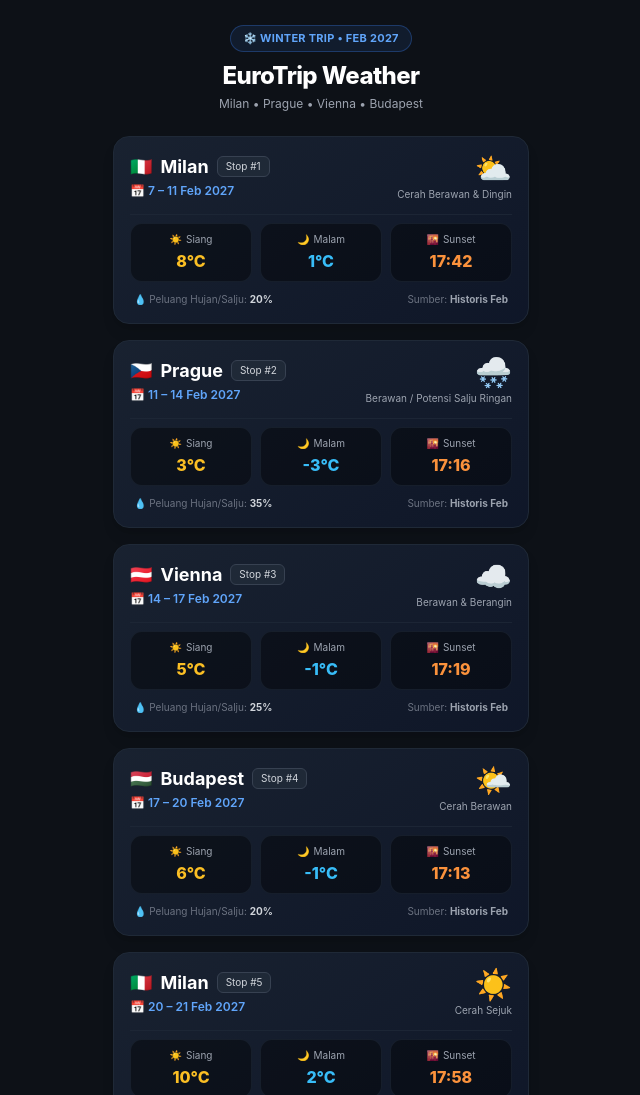
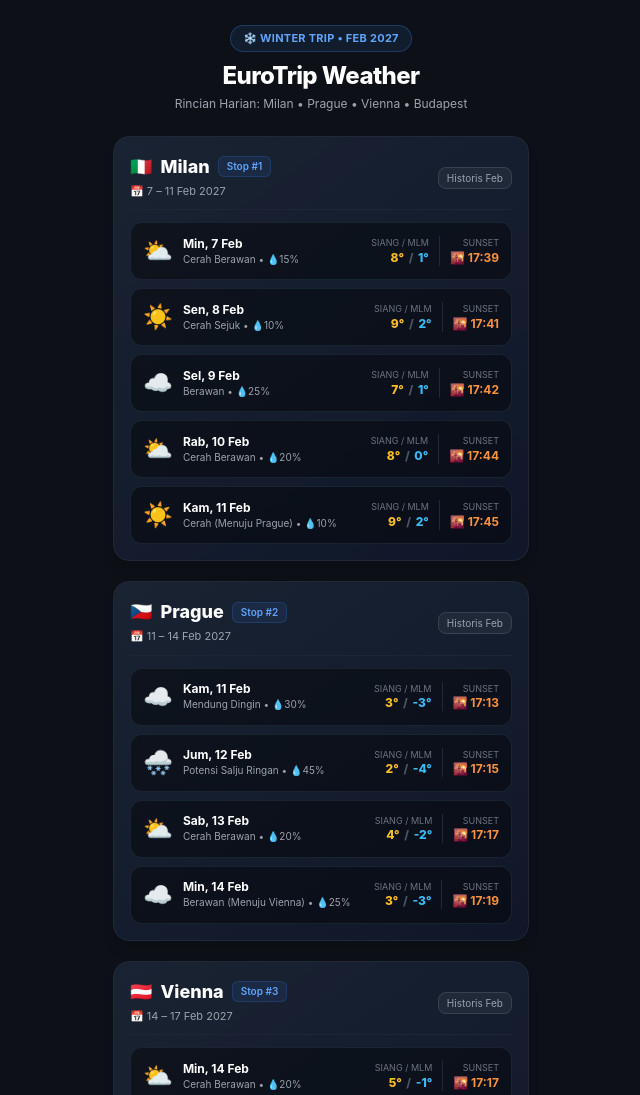
Before and after one commit to henrysonbab09-code/2027-EU-Trip-Weather, a plain HTML site: page index.html in a window 1280 px wide. Shown: the top 1095 px of the page, without its empty margins (319-959 px from the left). Drawn offline with nearby package versions, Linux system fonts and the light colour scheme.

Commit message:
Update index.html

```diff
--- a/index.html
+++ b/index.html
@@ -15,7 +15,7 @@
       font-family: -apple-system, BlinkMacSystemFont, "Segoe UI", Roboto, Helvetica, Arial, sans-serif;
     }
     .card-gradient {
-      background: linear-gradient(145deg, rgba(30, 41, 59, 0.7) 0%, rgba(15, 23, 42, 0.9) 100%);
+      background: linear-gradient(145deg, rgba(30, 41, 59, 0.75) 0%, rgba(15, 23, 42, 0.95) 100%);
     }
   </style>
 </head>
@@ -24,7 +24,7 @@
   <!-- Toast Notification -->
   <div id="toast-notif" class="fixed top-5 left-1/2 -translate-x-1/2 bg-emerald-600 text-white text-xs font-semibold px-4 py-2.5 rounded-xl shadow-2xl transition-all duration-300 opacity-0 pointer-events-none flex items-center gap-2 z-50 border border-emerald-400/30 w-max max-w-[90%]">
     <span id="toast-icon">✅</span>
-    <span id="toast-msg">Data cuaca berhasil di-sync!</span>
+    <span id="toast-msg">Data cuaca harian berhasil di-sync!</span>
   </div>
 
   <!-- Header -->
@@ -33,11 +33,11 @@
       ❄️ WINTER TRIP • FEB 2027
     </div>
     <h1 class="text-2xl font-extrabold text-white tracking-tight">EuroTrip Weather</h1>
-    <p class="text-xs text-gray-400 mt-1">Milan • Prague • Vienna • Budapest</p>
+    <p class="text-xs text-gray-400 mt-1">Rincian Harian: Milan • Prague • Vienna • Budapest</p>
   </div>
 
   <!-- Weather Cards Container -->
-  <div id="weather-container" class="space-y-4"></div>
+  <div id="weather-container" class="space-y-5"></div>
 
   <!-- Sync Section -->
   <div class="mt-6 bg-gray-900/90 p-4 rounded-2xl border border-gray-800 shadow-xl">
@@ -46,12 +46,11 @@
       <span id="sync-text">Sync Live & Climatology Data</span>
     </button>
     <div id="sync-status" class="text-[11px] text-gray-400 text-center mt-2.5">
-      Baseline: Rata-rata Historis Februari (Open-Meteo API Ready)
+      Baseline: Rincian Harian Februari (Open-Meteo API Ready)
     </div>
   </div>
 
   <script>
-    // Register minimal Service Worker inline agar Chrome selalu mengizinkan Install App (PWA)
     if ('serviceWorker' in navigator) {
       const swCode = `
         self.addEventListener('install', (e) => self.skipWaiting());
@@ -61,96 +60,100 @@
       navigator.serviceWorker.register(URL.createObjectURL(blob)).catch(() => {});
     }
 
+    // Helper untuk memetakan WMO Weather Code dari Open-Meteo ke Icon & Deskripsi
+    function getWeatherInfo(code) {
+      if (code === 0) return { icon: '☀️', desc: 'Cerah' };
+      if (code === 1 || code === 2) return { icon: '⛅', desc: 'Cerah Berawan' };
+      if (code === 3) return { icon: '☁️', desc: 'Mendung' };
+      if (code === 45 || code === 48) return { icon: '🌫️', desc: 'Berkabut' };
+      if (code >= 51 && code <= 67) return { icon: '🌧️', desc: 'Hujan Ringan' };
+      if (code >= 71 && code <= 77) return { icon: '🌨️', desc: 'Salju' };
+      if (code >= 80 && code <= 82) return { icon: '🌦️', desc: 'Hujan Lokal' };
+      if (code >= 85 && code <= 86) return { icon: '❄️', desc: 'Hujan Salju' };
+      if (code >= 95) return { icon: '⛈️', desc: 'Badai Petir' };
+      return { icon: '⛅', desc: 'Berawan' };
+    }
+
+    // Data Itinerary Lengkap dengan Rincian Per Tanggal
     let itinerary = [
       {
         id: 'milan-1',
         city: 'Milan',
         country: 'Italia',
         flag: '🇮🇹',
-        dates: '7 – 11 Feb 2027',
-        startDate: '2027-02-07',
-        endDate: '2027-02-11',
+        dateRange: '7 – 11 Feb 2027',
         lat: 45.4642,
         lon: 9.1900,
-        dayTemp: 8,
-        nightTemp: 1,
-        sunset: '17:42',
-        condition: 'Cerah Berawan & Dingin',
-        icon: '⛅',
-        precipProb: '20%',
-        source: 'Historis Feb'
+        source: 'Historis Feb',
+        days: [
+          { date: '2027-02-07', label: 'Min, 7 Feb', dayTemp: 8, nightTemp: 1, sunset: '17:39', icon: '⛅', desc: 'Cerah Berawan', precip: '15%' },
+          { date: '2027-02-08', label: 'Sen, 8 Feb', dayTemp: 9, nightTemp: 2, sunset: '17:41', icon: '☀️', desc: 'Cerah Sejuk', precip: '10%' },
+          { date: '2027-02-09', label: 'Sel, 9 Feb', dayTemp: 7, nightTemp: 1, sunset: '17:42', icon: '☁️', desc: 'Berawan', precip: '25%' },
+          { date: '2027-02-10', label: 'Rab, 10 Feb', dayTemp: 8, nightTemp: 0, sunset: '17:44', icon: '⛅', desc: 'Cerah Berawan', precip: '20%' },
+          { date: '2027-02-11', label: 'Kam, 11 Feb', dayTemp: 9, nightTemp: 2, sunset: '17:45', icon: '☀️', desc: 'Cerah (Menuju Prague)', precip: '10%' }
+        ]
       },
       {
         id: 'prague',
         city: 'Prague',
         country: 'Ceko',
         flag: '🇨🇿',
-        dates: '11 – 14 Feb 2027',
-        startDate: '2027-02-11',
-        endDate: '2027-02-14',
+        dateRange: '11 – 14 Feb 2027',
         lat: 50.0755,
         lon: 14.4378,
-        dayTemp: 3,
-        nightTemp: -3,
-        sunset: '17:16',
-        condition: 'Berawan / Potensi Salju Ringan',
-        icon: '🌨️',
-        precipProb: '35%',
-        source: 'Historis Feb'
+        source: 'Historis Feb',
+        days: [
+          { date: '2027-02-11', label: 'Kam, 11 Feb', dayTemp: 3, nightTemp: -3, sunset: '17:13', icon: '☁️', desc: 'Mendung Dingin', precip: '30%' },
+          { date: '2027-02-12', label: 'Jum, 12 Feb', dayTemp: 2, nightTemp: -4, sunset: '17:15', icon: '🌨️', desc: 'Potensi Salju Ringan', precip: '45%' },
+          { date: '2027-02-13', label: 'Sab, 13 Feb', dayTemp: 4, nightTemp: -2, sunset: '17:17', icon: '⛅', desc: 'Cerah Berawan', precip: '20%' },
+          { date: '2027-02-14', label: 'Min, 14 Feb', dayTemp: 3, nightTemp: -3, sunset: '17:19', icon: '☁️', desc: 'Berawan (Menuju Vienna)', precip: '25%' }
+        ]
       },
       {
         id: 'vienna',
         city: 'Vienna',
         country: 'Austria',
         flag: '🇦🇹',
-        dates: '14 – 17 Feb 2027',
-        startDate: '2027-02-14',
-        endDate: '2027-02-17',
+        dateRange: '14 – 17 Feb 2027',
         lat: 48.2082,
         lon: 16.3738,
-        dayTemp: 5,
-        nightTemp: -1,
-        sunset: '17:19',
-        condition: 'Berawan & Berangin',
-        icon: '☁️',
-        precipProb: '25%',
-        source: 'Historis Feb'
+        source: 'Historis Feb',
+        days: [
+          { date: '2027-02-14', label: 'Min, 14 Feb', dayTemp: 5, nightTemp: -1, sunset: '17:17', icon: '⛅', desc: 'Cerah Berawan', precip: '20%' },
+          { date: '2027-02-15', label: 'Sen, 15 Feb', dayTemp: 4, nightTemp: -2, sunset: '17:19', icon: '☁️', desc: 'Berawan & Berangin', precip: '30%' },
+          { date: '2027-02-16', label: 'Sel, 16 Feb', dayTemp: 6, nightTemp: 0, sunset: '17:20', icon: '☀️', desc: 'Cerah Sejuk', precip: '15%' },
+          { date: '2027-02-17', label: 'Rab, 17 Feb', dayTemp: 5, nightTemp: -1, sunset: '17:22', icon: '⛅', desc: 'Berawan (Menuju Budapest)', precip: '20%' }
+        ]
       },
       {
         id: 'budapest',
         city: 'Budapest',
         country: 'Hungaria',
         flag: '🇭🇺',
-        dates: '17 – 20 Feb 2027',
-        startDate: '2027-02-17',
-        endDate: '2027-02-20',
+        dateRange: '17 – 20 Feb 2027',
         lat: 47.4979,
         lon: 19.0402,
-        dayTemp: 6,
-        nightTemp: -1,
-        sunset: '17:13',
-        condition: 'Cerah Berawan',
-        icon: '🌤️',
-        precipProb: '20%',
-        source: 'Historis Feb'
+        source: 'Historis Feb',
+        days: [
+          { date: '2027-02-17', label: 'Rab, 17 Feb', dayTemp: 6, nightTemp: -1, sunset: '17:11', icon: '⛅', desc: 'Cerah Berawan', precip: '20%' },
+          { date: '2027-02-18', label: 'Kam, 18 Feb', dayTemp: 7, nightTemp: 0, sunset: '17:12', icon: '☀️', desc: 'Cerah', precip: '10%' },
+          { date: '2027-02-19', label: 'Jum, 19 Feb', dayTemp: 5, nightTemp: -2, sunset: '17:14', icon: '🌧️', desc: 'Gerimis / Mendung', precip: '40%' },
+          { date: '2027-02-20', label: 'Sab, 20 Feb', dayTemp: 6, nightTemp: -1, sunset: '17:16', icon: '⛅', desc: 'Cerah Berawan (Ke Milan)', precip: '15%' }
+        ]
       },
       {
         id: 'milan-2',
         city: 'Milan',
         country: 'Italia',
         flag: '🇮🇹',
-        dates: '20 – 21 Feb 2027',
-        startDate: '2027-02-20',
-        endDate: '2027-02-21',
+        dateRange: '20 – 21 Feb 2027',
         lat: 45.4642,
         lon: 9.1900,
-        dayTemp: 10,
-        nightTemp: 2,
-        sunset: '17:58',
-        condition: 'Cerah Sejuk',
-        icon: '☀️',
-        precipProb: '15%',
-        source: 'Historis Feb'
+        source: 'Historis Feb',
+        days: [
+          { date: '2027-02-20', label: 'Sab, 20 Feb', dayTemp: 10, nightTemp: 2, sunset: '17:57', icon: '☀️', desc: 'Cerah Sejuk', precip: '10%' },
+          { date: '2027-02-21', label: 'Min, 21 Feb', dayTemp: 11, nightTemp: 3, sunset: '17:59', icon: '⛅', desc: 'Cerah Berawan (Pulang)', precip: '15%' }
+        ]
       }
     ];
 
@@ -162,48 +165,55 @@
         const card = document.createElement('div');
         card.className = 'card-gradient p-4 rounded-2xl border border-gray-800 shadow-lg transition-all duration-300';
 
+        // Render daftar baris per tanggal
+        let dailyRowsHtml = item.days.map(d => `
+          <div class="bg-black/40 border border-gray-800/80 rounded-xl p-3 flex items-center justify-between gap-2">
+            <!-- Kiri: Tanggal & Kondisi -->
+            <div class="flex items-center gap-2.5 min-w-0">
+              <div class="text-2xl shrink-0">${d.icon}</div>
+              <div class="truncate">
+                <div class="text-xs font-bold text-white">${d.label}</div>
+                <div class="text-[10px] text-gray-400 truncate">${d.desc} • 💧${d.precip}</div>
+              </div>
+            </div>
+
+            <!-- Kanan: Suhu Siang, Malam & Sunset -->
+            <div class="flex items-center gap-2.5 shrink-0 text-right">
+              <div>
+                <div class="text-[9px] text-gray-500 uppercase">Siang / Mlm</div>
+                <div class="text-xs font-extrabold">
+                  <span class="text-amber-400">${d.dayTemp}°</span>
+                  <span class="text-gray-600 mx-0.5">/</span>
+                  <span class="text-sky-400">${d.nightTemp}°</span>
+                </div>
+              </div>
+              <div class="border-l border-gray-800 pl-2.5">
+                <div class="text-[9px] text-gray-500 uppercase">Sunset</div>
+                <div class="text-xs font-bold text-orange-400">🌇 ${d.sunset}</div>
+              </div>
+            </div>
+          </div>
+        `).join('');
+
         card.innerHTML = `
-          <div class="flex justify-between items-start mb-3">
+          <!-- Header Kota -->
+          <div class="flex justify-between items-center mb-3 pb-2.5 border-b border-gray-800/80">
             <div>
               <div class="flex items-center gap-2">
                 <span class="text-lg">${item.flag}</span>
-                <h2 class="text-lg font-bold text-white">${item.city}</h2>
-                <span class="text-[10px] bg-gray-800 text-gray-300 px-2 py-0.5 rounded-md border border-gray-700">Stop #${index + 1}</span>
+                <h2 class="text-lg font-extrabold text-white">${item.city}</h2>
+                <span class="text-[10px] bg-blue-500/10 text-blue-400 px-2 py-0.5 rounded-md border border-blue-500/20 font-semibold">Stop #${index + 1}</span>
               </div>
-              <div class="text-xs text-blue-400 font-semibold mt-0.5">📅 ${item.dates}</div>
+              <div class="text-[11px] text-gray-400 mt-0.5">📅 ${item.dateRange}</div>
             </div>
             <div class="text-right">
-              <div class="text-3xl leading-none">${item.icon}</div>
-              <div class="text-[10px] text-gray-400 mt-1">${item.condition}</div>
+              <span class="text-[10px] bg-gray-800 text-gray-400 px-2 py-1 rounded-lg border border-gray-700">${item.source}</span>
             </div>
           </div>
 
-          <div class="grid grid-cols-3 gap-2 pt-2 border-t border-gray-800/80 text-center">
-            <div class="bg-black/40 p-2 rounded-xl border border-gray-800/60">
-              <div class="text-[10px] text-gray-400 flex items-center justify-center gap-1">
-                <span>☀️</span> Siang
-              </div>
-              <div class="text-base font-extrabold text-amber-400 mt-0.5">${item.dayTemp}°C</div>
-            </div>
-
-            <div class="bg-black/40 p-2 rounded-xl border border-gray-800/60">
-              <div class="text-[10px] text-gray-400 flex items-center justify-center gap-1">
-                <span>🌙</span> Malam
-              </div>
-              <div class="text-base font-extrabold text-sky-400 mt-0.5">${item.nightTemp}°C</div>
-            </div>
-
-            <div class="bg-black/40 p-2 rounded-xl border border-gray-800/60">
-              <div class="text-[10px] text-gray-400 flex items-center justify-center gap-1">
-                <span>🌇</span> Sunset
-              </div>
-              <div class="text-base font-extrabold text-orange-400 mt-0.5">${item.sunset}</div>
-            </div>
-          </div>
-
-          <div class="flex justify-between items-center mt-2.5 text-[10px] text-gray-500 px-1">
-            <span>💧 Peluang Hujan/Salju: <strong class="text-gray-300">${item.precipProb}</strong></span>
-            <span>Sumber: <strong class="text-gray-400">${item.source}</strong></span>
+          <!-- List Per Tanggal -->
+          <div class="space-y-2">
+            ${dailyRowsHtml}
           </div>
         `;
         container.appendChild(card);
@@ -234,7 +244,7 @@
       btn.disabled = true;
       btn.className = "w-full bg-gray-700 cursor-wait py-3.5 rounded-xl text-sm font-bold text-gray-400 flex items-center justify-center gap-2 transition-all duration-200";
       icon.className = "animate-spin";
-      text.innerText = "Fetching Open-Meteo API...";
+      text.innerText = "Syncing Data Harian...";
 
       const today = new Date();
       const targetStart = new Date('2027-02-07');
@@ -243,42 +253,51 @@
       try {
         for (let i = 0; i < itinerary.length; i++) {
           const item = itinerary[i];
+          const startDate = item.days[0].date;
+          const endDate = item.days[item.days.length - 1].date;
 
           if (diffDays <= 14 && diffDays >= -5) {
-            const url = `https://api.open-meteo.com/v1/forecast?latitude=${item.lat}&longitude=${item.lon}&daily=weather_code,temperature_2m_max,temperature_2m_min,sunset,precipitation_probability_max&timezone=auto&start_date=${item.startDate}&end_date=${item.endDate}`;
+            // Tarik Live Forecast Harian (H-14 sebelum trip)
+            const url = `https://api.open-meteo.com/v1/forecast?latitude=${item.lat}&longitude=${item.lon}&daily=weather_code,temperature_2m_max,temperature_2m_min,sunset,precipitation_probability_max&timezone=auto&start_date=${startDate}&end_date=${endDate}`;
             const res = await fetch(url);
             const data = await res.json();
 
-            if (data && data.daily) {
-              const avgMax = data.daily.temperature_2m_max.reduce((a, b) => a + b, 0) / data.daily.temperature_2m_max.length;
-              const avgMin = data.daily.temperature_2m_min.reduce((a, b) => a + b, 0) / data.daily.temperature_2m_min.length;
-              const sunsetRaw = data.daily.sunset[0];
-              const sunsetTime = sunsetRaw ? sunsetRaw.split('T')[1] : item.sunset;
-              const precip = data.daily.precipitation_probability_max ? Math.max(...data.daily.precipitation_probability_max) + '%' : item.precipProb;
-
-              item.dayTemp = Math.round(avgMax);
-              item.nightTemp = Math.round(avgMin);
-              item.sunset = sunsetTime;
-              item.precipProb = precip;
+            if (data && data.daily && data.daily.time) {
+              data.daily.time.forEach((t, idx) => {
+                if (item.days[idx]) {
+                  const wInfo = getWeatherInfo(data.daily.weather_code[idx]);
+                  item.days[idx].dayTemp = Math.round(data.daily.temperature_2m_max[idx]);
+                  item.days[idx].nightTemp = Math.round(data.daily.temperature_2m_min[idx]);
+                  item.days[idx].sunset = data.daily.sunset[idx] ? data.daily.sunset[idx].split('T')[1] : item.days[idx].sunset;
+                  item.days[idx].icon = wInfo.icon;
+                  item.days[idx].desc = wInfo.desc;
+                  if (data.daily.precipitation_probability_max) {
+                    item.days[idx].precip = data.daily.precipitation_probability_max[idx] + '%';
+                  }
+                }
+              });
               item.source = 'Live Forecast';
             }
           } else {
-            const pastStart = item.startDate.replace('2027', '2026');
-            const pastEnd = item.endDate.replace('2027', '2026');
-            const url = `https://archive-api.open-meteo.com/v1/archive?latitude=${item.lat}&longitude=${item.lon}&start_date=${pastStart}&end_date=${pastEnd}&daily=temperature_2m_max,temperature_2m_min,sunset&timezone=auto`;
+            // Tarik Data Historis Harian Per Tanggal dari Open-Meteo Archive (Feb 2026)
+            const pastStart = startDate.replace('2027', '2026');
+            const pastEnd = endDate.replace('2027', '2026');
+            const url = `https://archive-api.open-meteo.com/v1/archive?latitude=${item.lat}&longitude=${item.lon}&start_date=${pastStart}&end_date=${pastEnd}&daily=weather_code,temperature_2m_max,temperature_2m_min,sunset&timezone=auto`;
 
             const res = await fetch(url);
             const data = await res.json();
 
-            if (data && data.daily && data.daily.temperature_2m_max) {
-              const avgMax = data.daily.temperature_2m_max.reduce((a, b) => a + b, 0) / data.daily.temperature_2m_max.length;
-              const avgMin = data.daily.temperature_2m_min.reduce((a, b) => a + b, 0) / data.daily.temperature_2m_min.length;
-              const sunsetRaw = data.daily.sunset[0];
-              const sunsetTime = sunsetRaw ? sunsetRaw.split('T')[1] : item.sunset;
-
-              item.dayTemp = Math.round(avgMax);
-              item.nightTemp = Math.round(avgMin);
-              item.sunset = sunsetTime;
+            if (data && data.daily && data.daily.time) {
+              data.daily.time.forEach((t, idx) => {
+                if (item.days[idx]) {
+                  const wInfo = getWeatherInfo(data.daily.weather_code[idx]);
+                  item.days[idx].dayTemp = Math.round(data.daily.temperature_2m_max[idx]);
+                  item.days[idx].nightTemp = Math.round(data.daily.temperature_2m_min[idx]);
+                  item.days[idx].sunset = data.daily.sunset[idx] ? data.daily.sunset[idx].split('T')[1] : item.days[idx].sunset;
+                  item.days[idx].icon = wInfo.icon;
+                  item.days[idx].desc = wInfo.desc;
+                }
+              });
               item.source = 'Open-Meteo Archive';
             }
           }
@@ -290,10 +309,10 @@
 
         if (diffDays <= 14) {
           statusText.innerText = `Terakhir sync Live Forecast: Hari ini, ${timeStr} WIB`;
-          showToast('Live Forecast Feb 2027 berhasil diperbarui!', true);
+          showToast('Live Forecast harian Feb 2027 berhasil diperbarui!', true);
         } else {
           statusText.innerText = `Synced (Open-Meteo Archive): ${timeStr} WIB • Live forecast aktif H-14`;
-          showToast('Data cuaca historis & sunset berhasil di-sync!', true);
+          showToast('Rincian cuaca & sunset per tanggal berhasil di-sync!', true);
         }
 
       } catch (err) {
```
